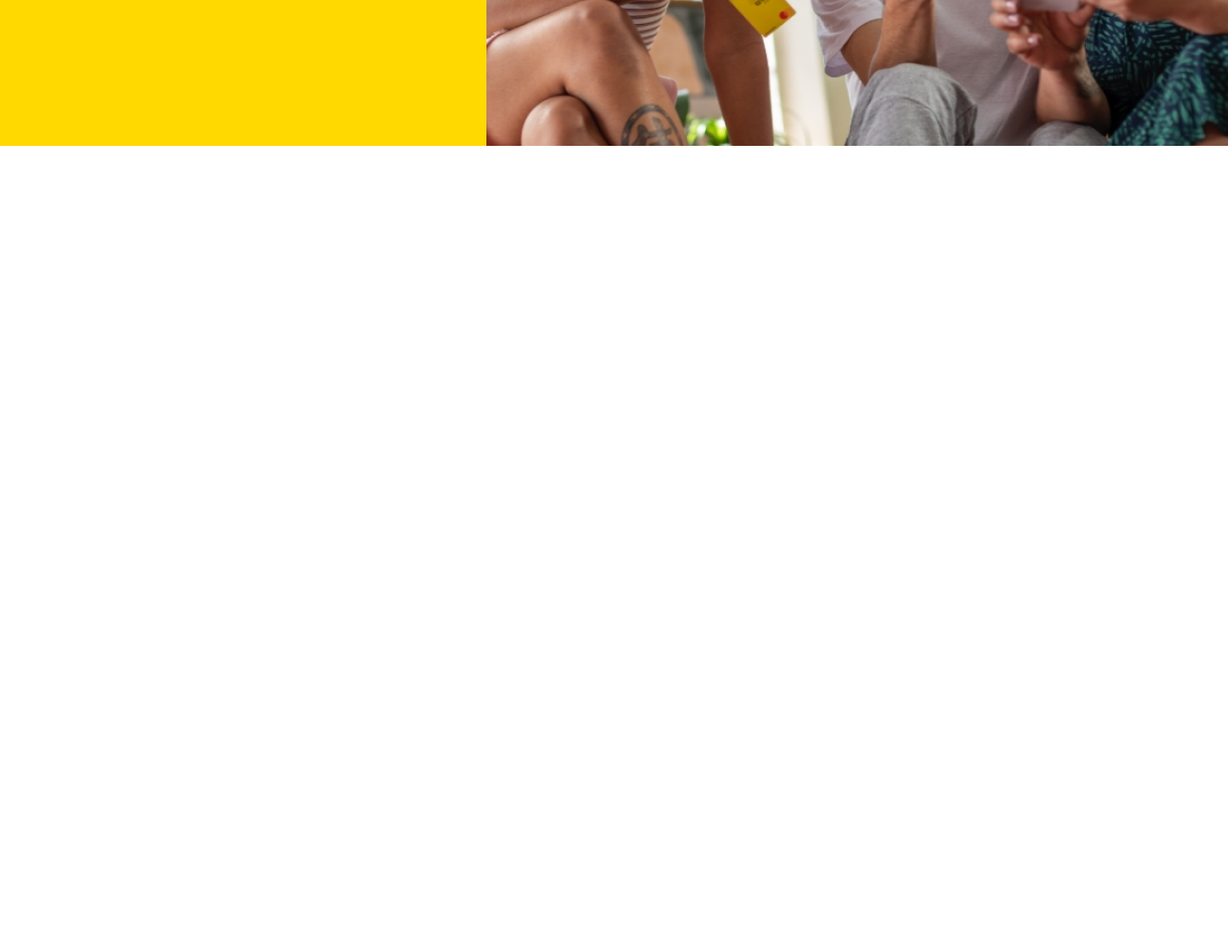
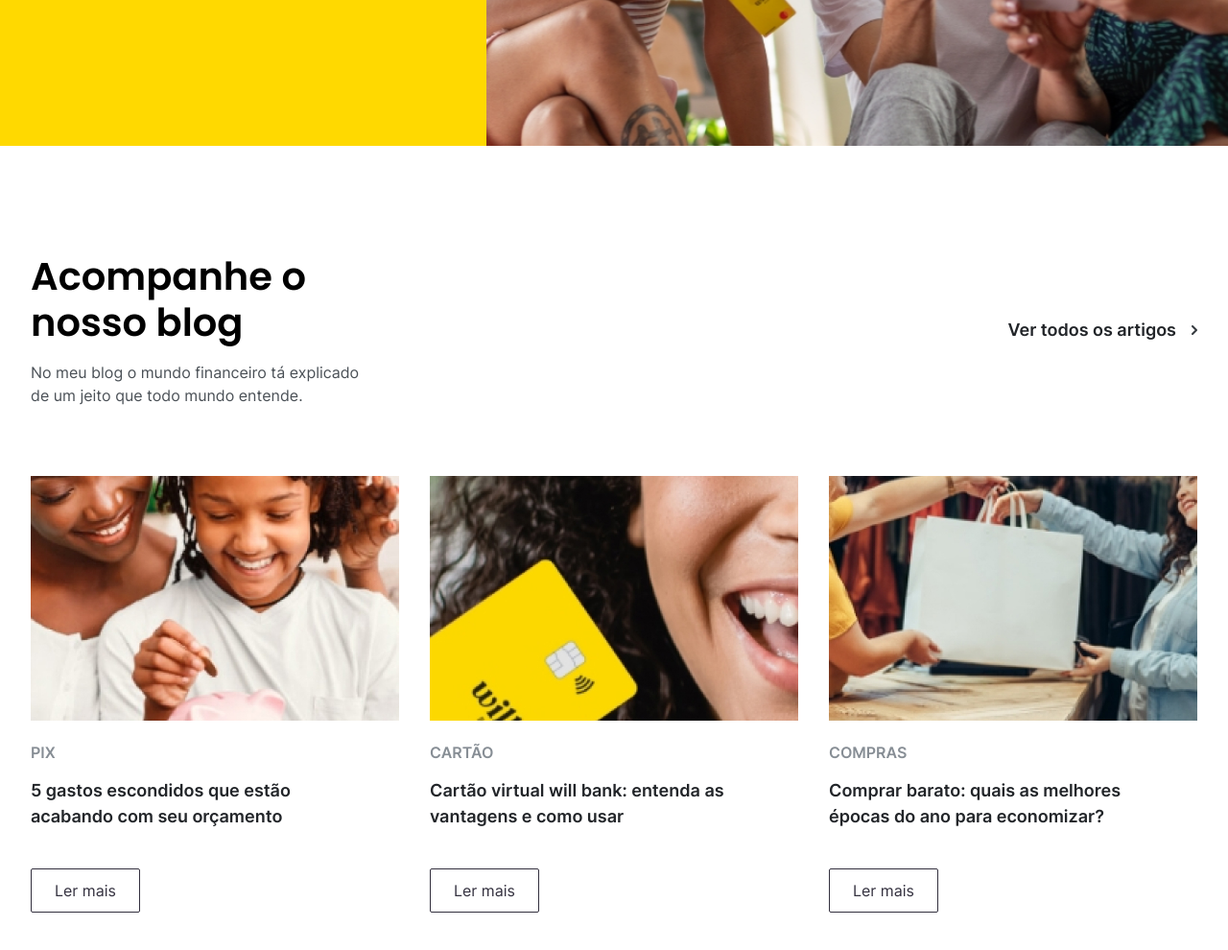
Before and after one commit to Vitor-Linaris/Will-Bank, a website: page index.html in a window 1280 px wide. Shown: the part 3149-4139 px from the top of the page at 96% size. Before the commit the page ends 3413 px from the top, so only its background shows below. Drawn offline with Linux system fonts and the light colour scheme.

Commit message:
feat: s-blog added & styled

```diff
--- a/index.html
+++ b/index.html
@@ -245,6 +245,59 @@
       </div>
     </section>
 
+    <section class="s-blog">
+      <div class="container">
+        <div class="s-blog__top">
+          <div class="left-text">
+            <h2>Acompanhe o nosso blog</h2>
+            <p>
+              No meu blog o mundo financeiro tá explicado de um jeito que todo
+              mundo entende.
+            </p>
+          </div>
+          <div class="right-text">
+            <a href="#">
+              <p>Ver todos os artigos</p>
+              <img src="./img/icon-arrow-blog.svg" alt="icone de seta" />
+            </a>
+          </div>
+        </div>
+        <div class="s-blog__content">
+          <ul class="card-blog">
+            <li class="card-blog__item">
+              <img src="./img/img-blog.jpg" alt="" />
+              <div class="txt">
+                <span>PIX</span>
+                <p>5 gastos escondidos que estão acabando com seu orçamento</p>
+                <a href="#" class="btn-primary">Ler mais</a>
+              </div>
+            </li>
+            <li class="card-blog__item">
+              <img src="./img/img-blog2.jpg" alt="" />
+              <div class="txt">
+                <span>CARTÃO</span>
+                <p>
+                  Cartão virtual will bank: entenda as vantagens e como usar
+                </p>
+                <a href="#" class="btn-primary">Ler mais</a>
+              </div>
+            </li>
+            <li class="card-blog__item">
+              <img src="./img/img-blog3.jpg" alt="" />
+              <div class="txt">
+                <span>COMPRAS</span>
+                <p>
+                  Comprar barato: quais as melhores épocas do ano para
+                  economizar?
+                </p>
+                <a href="#" class="btn-primary">Ler mais</a>
+              </div>
+            </li>
+          </ul>
+        </div>
+      </div>
+    </section>
+
     <script src="js/plugins.js"></script>
     <script src="js/all.js"></script>
   </body>
--- a/scss/_home.scss
+++ b/scss/_home.scss
@@ -317,3 +317,50 @@
     }
   }
 }
+
+.s-blog {
+  &__top {
+    display: flex;
+    align-items: center;
+    justify-content: space-between;
+    margin-bottom: 7.2rem;
+    .left-text {
+      width: 100%;
+      max-width: 36rem;
+      p {
+        color: $color-gray-700;
+        margin-top: 1.6rem;
+      }
+    }
+    .right-text {
+      a {
+        display: flex;
+        align-items: center;
+        justify-content: center;
+        p {
+          color: $color-gray-900;
+          font-size: 1.8rem;
+          font-weight: 600;
+        }
+        img {
+          width: 6px;
+          height: 10px;
+          margin-left: 1.6rem;
+        }
+      }
+    }
+  }
+  &__content {
+    margin-bottom: 11.2rem;
+    .card-blog {
+      &__item {
+        .txt {
+          .btn-primary {
+            padding: 1.2rem 2.4rem;
+            border-radius: 2px;
+          }
+        }
+      }
+    }
+  }
+}
--- a/scss/_patterns.scss
+++ b/scss/_patterns.scss
@@ -72,3 +72,34 @@ p {
     }
   }
 }
+
+.card-blog {
+  display: flex;
+  align-items: center;
+  justify-content: flex-start;
+  &__item {
+    width: 100%;
+    max-width: 38.4rem;
+    &:not(:last-child) {
+      margin-right: 3.2rem;
+    }
+    .txt {
+      max-width: 31.2rem;
+      span {
+        display: block;
+        color: $color-gray-600;
+        font-size: 1.6rem;
+        font-weight: 600;
+        line-height: 120%;
+        margin-top: 2.4rem;
+        margin-bottom: 1.6rem;
+      }
+      p {
+        color: $color-gray-900;
+        font-size: 18px;
+        font-weight: 600;
+        margin-bottom: 5.6rem;
+      }
+    }
+  }
+}
```
Also changed, not shown: css/main.css, img/icon-arrow-blog.svg (added), img/img-blog.jpg (added), img/img-blog2.jpg (added), img/img-blog3.jpg (added).
